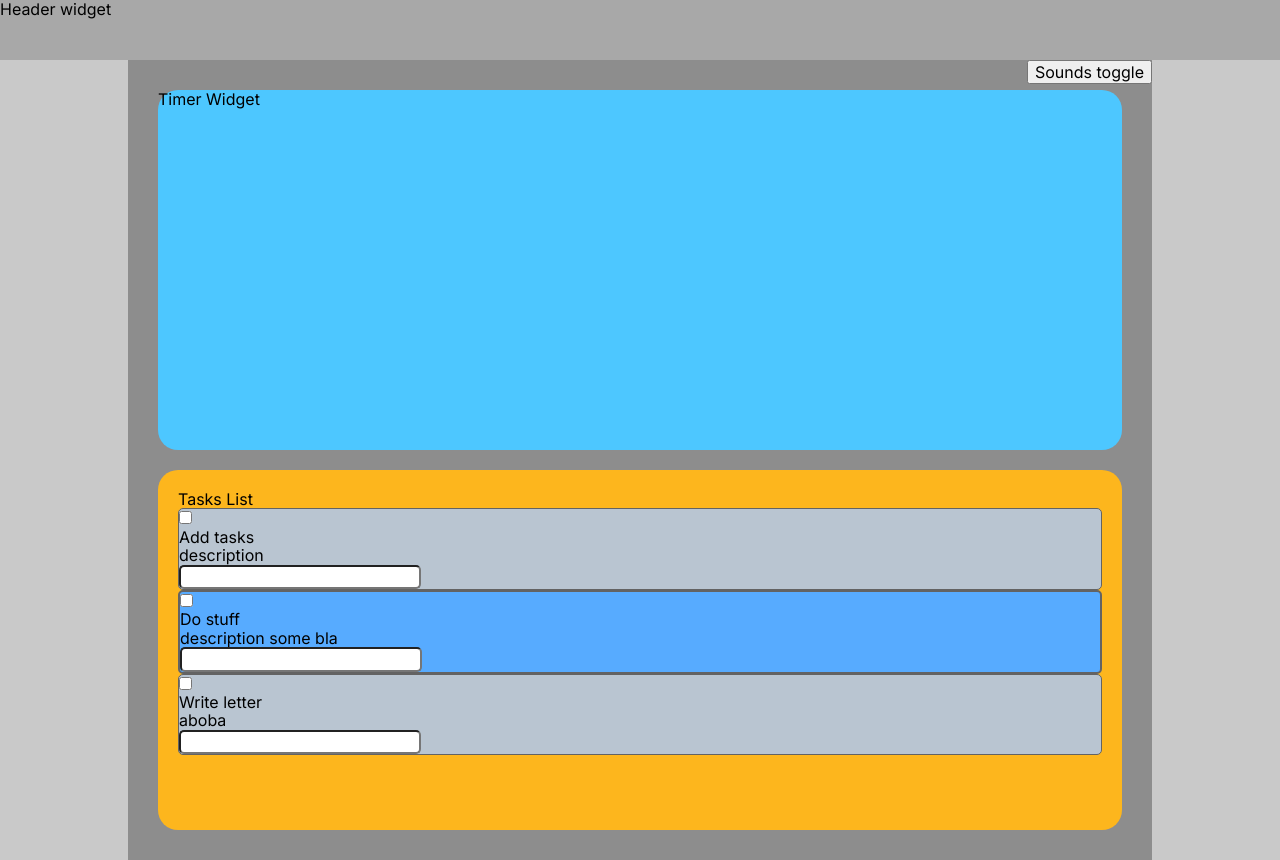
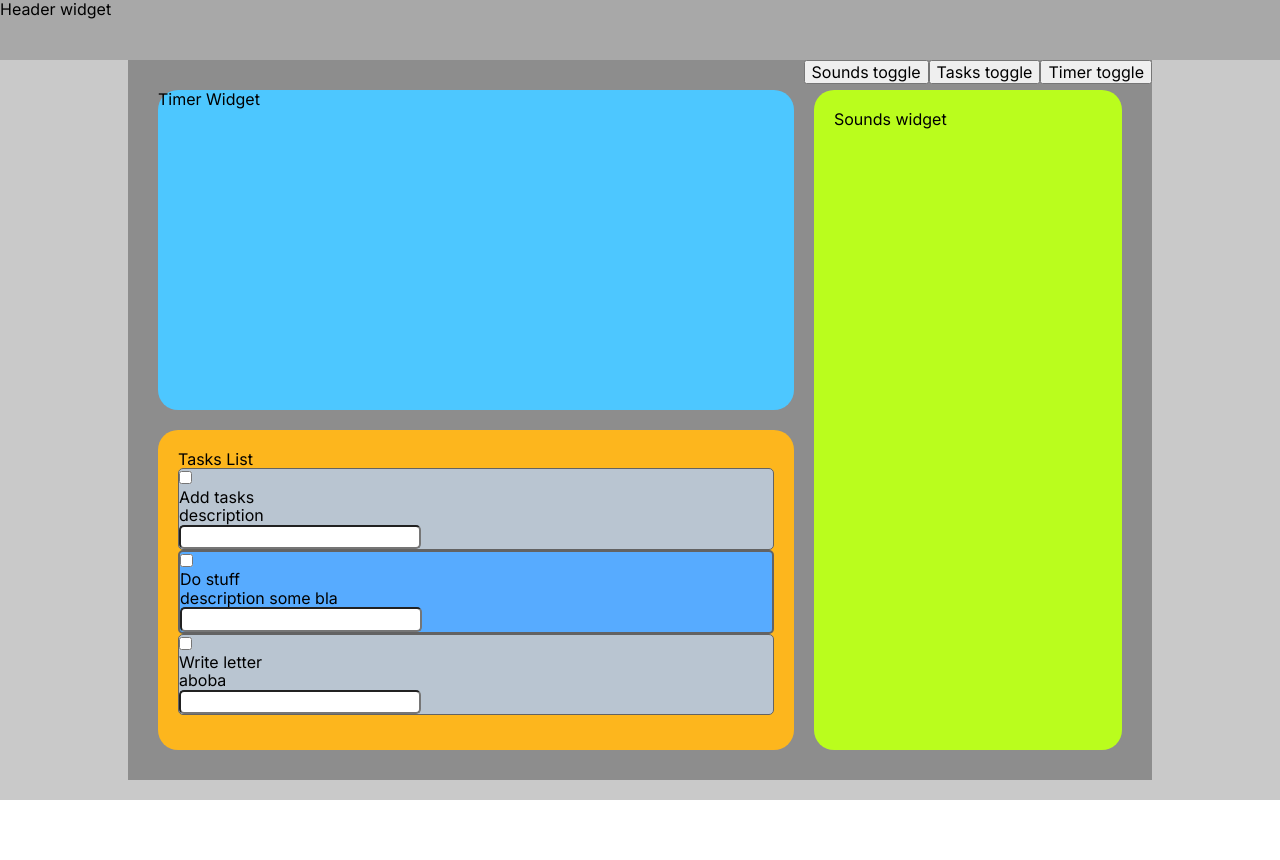
Before and after one commit to flowfordan/focusify-client, a Next.js app: page / in a window 1280 px wide. After the commit the page ends 800 px from the top, so only its background shows below. Built offline with nearby package versions, Linux system fonts and the light colour scheme.

Commit message:
fix: layout

```diff
--- a/src/pages_units/PageHome/ui/index.tsx
+++ b/src/pages_units/PageHome/ui/index.tsx
@@ -7,23 +7,42 @@ import { useState } from 'react';
 import cn from 'classnames';
 
 export const PageHome = () => {
-  const [isSounds, setIsSounds] = useState(false);
+  const [isSounds, setIsSounds] = useState(true);
+  const [isTimer, setIsTimer] = useState(true);
+  const [isTasks, setIsTasks] = useState(true);
   return (
     <div
       className={cn(styles.container, {
-        [styles.soundless]: !isSounds,
+        [styles.timer_tasks]: !isSounds && isTimer && isTasks,
+        [styles.timer_sounds]: isSounds && isTimer && !isTasks,
+        [styles.tasks_sounds]: isSounds && !isTimer && isTasks,
+        [styles.one]:
+          (isSounds && !isTimer && !isTasks) ||
+          (isTimer && !isSounds && !isTasks) ||
+          (isTasks && !isTimer && !isSounds),
+        [styles.empty]: !isSounds && !isTasks && !isTimer,
       })}
     >
       <div className={styles.tempBtn}>
         <button onClick={() => setIsSounds(!isSounds)}>Sounds toggle</button>
+        <button onClick={() => setIsTasks(!isTasks)}>Tasks toggle</button>
+        <button onClick={() => setIsTimer(!isTimer)}>Timer toggle</button>
       </div>
       <Sounds
         className={cn(styles.soundsWrap, {
           [styles.hidden]: !isSounds,
         })}
       />
-      <Tasks className={styles.tasksWrap} />
-      <Timer className={styles.timerWrap} />
+      <Tasks
+        className={cn(styles.tasksWrap, {
+          [styles.hidden]: !isTasks,
+        })}
+      />
+      <Timer
+        className={cn(styles.timerWrap, {
+          [styles.hidden]: !isTimer,
+        })}
+      />
     </div>
   );
 };
--- a/src/pages_units/PageHome/ui/pageHome.module.scss
+++ b/src/pages_units/PageHome/ui/pageHome.module.scss
@@ -2,27 +2,59 @@
   position: relative;
   padding: 20px;
   min-height: 500px;
-  height: 100vh;
+  height: calc(100vh - 80px);
   background-color: rgba(#000000, 0.3);
 
   display: grid;
   grid-template-columns: 2fr 1fr;
   grid-template-rows: 1fr 1fr;
   grid-template-areas: 'timer sounds' 'tasks sounds';
-  transition: 300ms;
+  transition: 0.4s;
 
-  &.soundless {
-    transition: 300ms;
-    grid-template-columns: 2fr 0fr;
+  &.timer_tasks{
+    transition: 0.4s;
+    grid-template-columns: 1fr 2fr;
+    grid-template-rows: 1fr 0fr;
+    grid-template-areas: 'timer tasks';
+  }
+
+  &.timer_sounds {
+    transition: 0.4s;
+    grid-template-columns: 1fr 2fr;
+    grid-template-rows: 1fr 0fr;
+    grid-template-areas: 'timer sounds';
+  }
+
+  &.tasks_sounds {
+    transition: 0.4s;
+    grid-template-columns: 2fr 1fr;
+    grid-template-rows: 1fr 0fr;
+    grid-template-areas: 'tasks sounds';
+  }
+
+  &.one {
+    transition: 0.4s;
+    display: flex;
+  }
+
+  &.empty {
+    transition: 0.4s;
+    grid-template-columns: 1fr 0fr;
+    grid-template-rows: 1fr 0fr;
+    grid-template-areas: none;
   }
 }
 
 .timerWrap {
   margin: 10px;
   grid-area: timer;
+  &.hidden {
+    display: none;
+  }
 }
 
 .soundsWrap {
+  transition: all 0.4s;
   margin: 10px;
   grid-area: sounds;
   &.hidden {
@@ -33,6 +65,9 @@
 .tasksWrap {
   margin: 10px;
   grid-area: tasks;
+  &.hidden {
+    display: none;
+  }
 }
 
 .tempBtn {
--- a/src/widgets/Sounds/ui/ui.tsx
+++ b/src/widgets/Sounds/ui/ui.tsx
@@ -14,9 +14,10 @@ export const Sounds = ({ className }: ISoundsWidgetProps) => {
   console.log('ITEMS:', toJS(items));
   return (
     <div className={cn(className, styles.wrapper)}>
-      {items.map((i) => (
+      Sounds widget
+      {/* {items.map((i) => (
         <Sound key={i.name} soundData={i} />
-      ))}
+      ))} */}
     </div>
   );
 };
```
